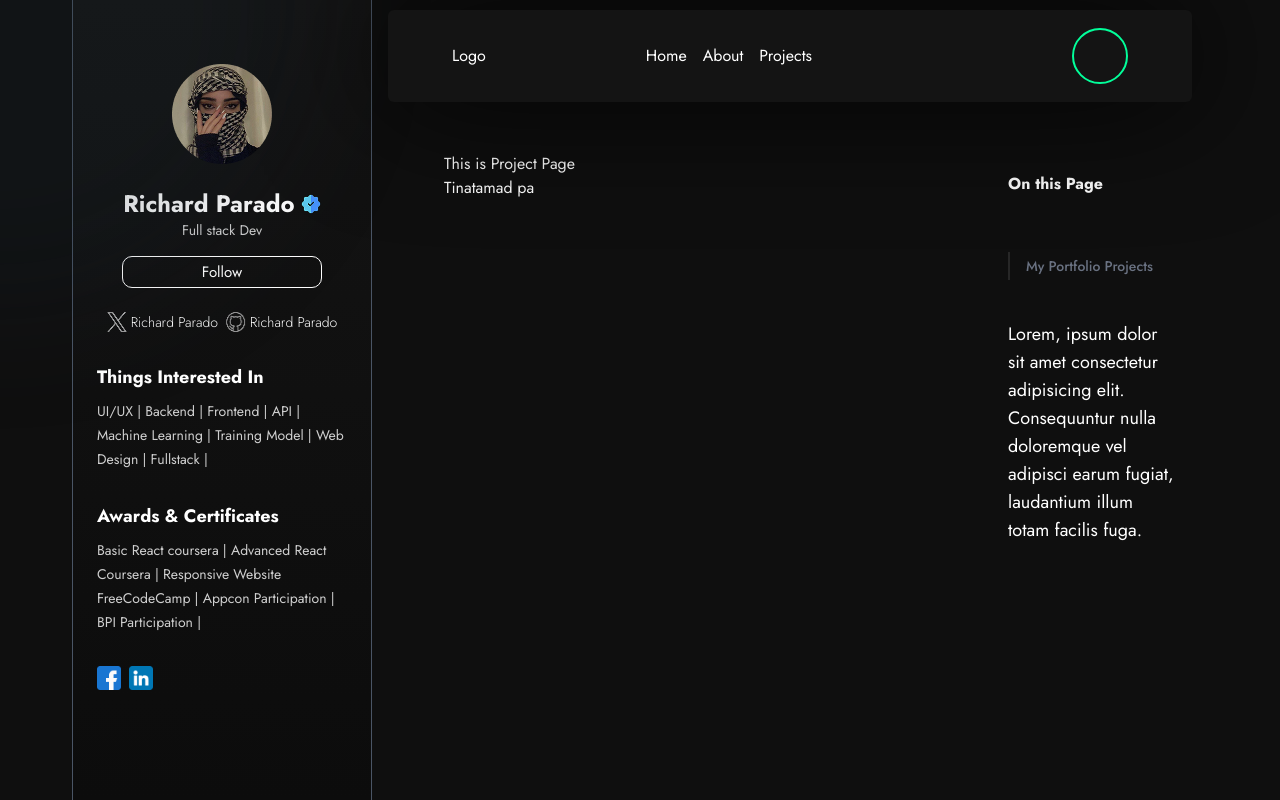
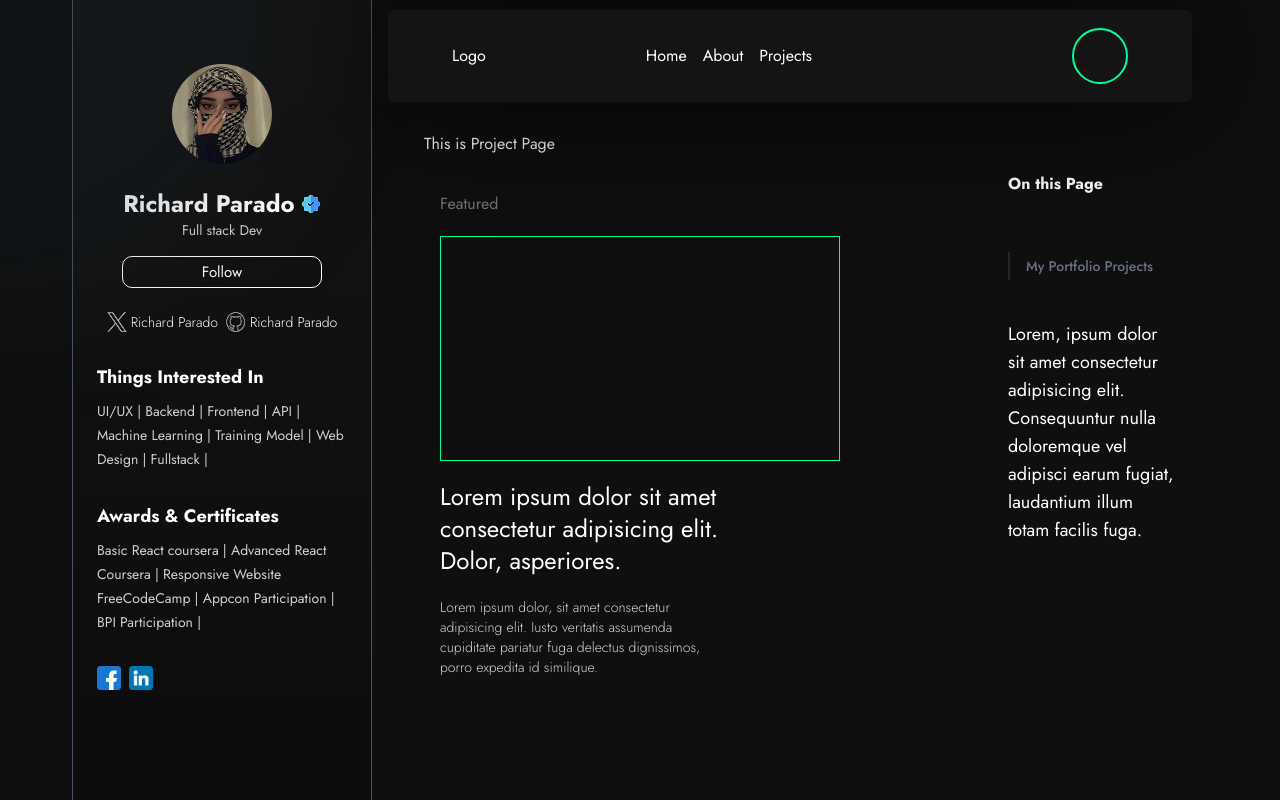
Before and after one commit to RichardPharads/PortfolioV2, a React (Vite) app: page / in a window 1280 px wide. Both pictures are taken after a click on the button "Projects". Built offline with nearby package versions, Linux system fonts and the light colour scheme; grey boxes are pictures that could not be loaded.

Commit message:
add project layout

```diff
--- a/src/Components/Main/Main.jsx
+++ b/src/Components/Main/Main.jsx
@@ -1,20 +1,17 @@
 import React from "react";
 import { motion } from "framer-motion";
 import { useSection } from "../../Context/SectionContext.jsx";
-import useMediaQuery from "../../Hooks/useMediaQuery.jsx";
 
 function Main() {
   const { sectionRef, listContents } = useSection();
-  const isMobile = useMediaQuery({ query: "(max-width: 762px)" });
 
   return (
     <div className="flex-1 z-0 scroll-auto md:p-4">
-      <div className="h-full p-10 w-full">
+      <div className="h-full p-5 w-full">
         <div className="h-full flex flex-col">
           <div className="overflow-y-auto flex-1 scrollbar-hidden pb-10">
             {listContents ? listContents.map((items) => {
               // ❌ Hide Profile if not mobile
-              if (items.id === "Profile" && !isMobile) return null;
 
               return (
                 <motion.div
--- a/src/Components/Page Components/Projects.jsx
+++ b/src/Components/Page Components/Projects.jsx
@@ -48,7 +48,37 @@ function Projects() {
   return (
     <div>
       <h2>This is Project Page</h2>
-      <h2>Tinatamad pa</h2>
+      <div className=' w-full h-auto relative'>
+
+        <div className='featured w-full h-fit p-4'>
+            <h2 className='py-5 text-neutral-500'>Featured</h2>
+            <div className='flex flex-wrap gap-5'>
+              <div className='image min-full max-w-[600px] w-[400px] aspect-video  border border-accent'></div>
+              <article className='w-70'>
+                <h2 className='text-2xl'>Lorem ipsum dolor sit amet consectetur adipisicing elit. Dolor, asperiores.</h2>
+                <p className='text-sm font-light text-gray-300 py-5'>Lorem ipsum dolor, sit amet consectetur adipisicing elit. Iusto veritatis assumenda cupiditate pariatur fuga delectus dignissimos, porro expedita id similique.</p>
+              </article>
+            </div>
+        </div>
+        <div className=' p-3 '>
+          <h2 className='py-5 text-neutral-500'>Recent</h2>
+          <div className='card-container  h-fit gap-2 flex flex-wrap'>
+            <div className='card max-w-[430px] w-full aspect-video bg-accent/10 hover:border-accent  flex items-end'>
+              <div className='p-5 flex flex-col'>
+                <h4 className='text-3xl'>Artificial Intelligence</h4>
+                <p className='text-sm font-light text-neutral-600 w-10/12'>Lorem ipsum, dolor sit amet consectetur adipisicing elit. Cumque, incidunt.</p>
+              </div>
+            </div>
+            <div className='card max-w-[200px] min-w-[210px] aspect-video bg-neutral-800/20'></div>
+            <div className='card w-[210px] aspect-video bg-neutral-800/20'></div>
+            <span className='py-5'>
+                          <h2 className='text-5xl text-center'>PROJECTS</h2>
+
+            </span>
+        </div>
+      </div>
+      </div>
+
     </div>
   )
 
```
